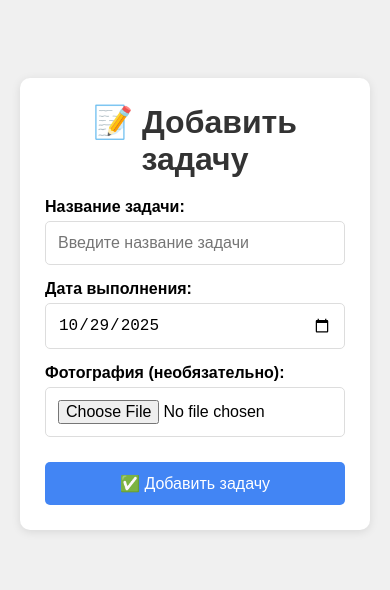
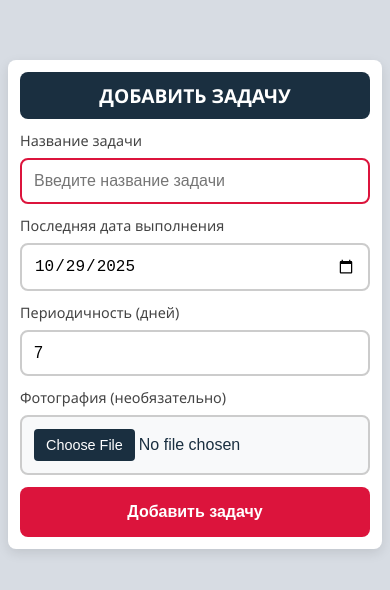
Before and after one commit to SMART-BOWLING/add_engineer, a plain HTML site: page index.html in a window 390 px wide. Shown: the part 118-708 px from the top of the page. Drawn offline with Linux system fonts and the light colour scheme.

Commit message:
Update index.html

```diff
--- a/index.html
+++ b/index.html
@@ -2,127 +2,360 @@
 <html lang="ru">
 <head>
   <meta charset="UTF-8">
-  <meta name="viewport" content="width=device-width, initial-scale=1.0">
+  <meta name="viewport" content="width=device-width, initial-scale=1.0, maximum-scale=1.0, user-scalable=no">
   <title>Добавить задачу</title>
   <style>
-    * { box-sizing: border-box; margin: 0; padding: 0; }
+    :root {
+      --light-bg: #d7dce3;
+      --dark-bg: #1a2f40;
+      --accent: #dc143c;
+      --text-dark: #1a2f40;
+      --text-light: #ffffff;
+      --input-padding: 14px;
+      --border-radius: 8px;
+    }
+    * {
+      box-sizing: border-box;
+      margin: 0;
+      padding: 0;
+      -webkit-tap-highlight-color: transparent;
+    }
+    html, body {
+      height: 100%;
+      overflow: hidden;
+    }
     body {
-      font-family: Arial, sans-serif;
-      background: #f0f0f0;
-      padding: 20px;
+      font-family: 'Segoe UI', Tahoma, sans-serif;
+      background-color: var(--light-bg);
+      color: var(--text-dark);
       display: flex;
       justify-content: center;
       align-items: center;
+      padding: 10px;
       min-height: 100vh;
+      height: 100vh;
     }
     .container {
-      background: white;
-      padding: 25px;
-      border-radius: 10px;
-      box-shadow: 0 2px 10px rgba(0,0,0,0.1);
+      background-color: var(--text-light);
+      border-radius: var(--border-radius);
+      box-shadow: 0 4px 12px rgba(0,0,0,0.1);
       width: 100%;
       max-width: 400px;
+      padding: 15px;
+      position: relative;
+      display: flex;
+      flex-direction: column;
+      max-height: 96vh;
     }
-    h1 { text-align: center; margin-bottom: 20px; color: #333; }
-    .form-group { margin-bottom: 15px; }
-    label { display: block; margin-bottom: 5px; font-weight: bold; }
-    input, button {
+    header {
+      background-color: var(--dark-bg);
+      padding: 12px;
+      border-radius: var(--border-radius);
+      text-align: center;
+      margin: 0 0 15px 0;
+      flex-shrink: 0;
+    }
+    header h1 {
+      font-size: 1.3rem;
+      color: var(--text-light);
+      font-weight: 600;
+    }
+    form {
+      display: flex;
+      flex-direction: column;
+      gap: 12px;
+      flex: 1;
+      overflow: hidden;
+    }
+    .form-content {
+      display: flex;
+      flex-direction: column;
+      gap: 12px;
+      flex: 1;
+      overflow: hidden;
+      justify-content: space-between;
+    }
+    .form-group {
+      display: flex;
+      flex-direction: column;
+      gap: 6px;
+      flex-shrink: 0;
+    }
+    label {
+      font-weight: 500;
+      font-size: 0.9rem;
+      color: #444;
+    }
+    input[type="text"],
+    input[type="date"],
+    input[type="number"],
+    input[type="file"] {
       width: 100%;
-      padding: 12px;
-      border: 1px solid #ddd;
-      border-radius: 5px;
-      font-size: 16px;
+      padding: var(--input-padding);
+      border: 2px solid #ccc;
+      border-radius: var(--border-radius);
+      font-size: 1rem;
+      outline: none;
+      transition: border-color 0.2s;
+      min-height: 44px;
+    }
+    input:focus {
+      border-color: var(--accent);
+    }
+    input[type="file"] {
+      padding: 10px;
+      background-color: #f8f9fa;
+    }
+    input[type="file"]::file-selector-button {
+      padding: 8px 12px;
+      background-color: var(--dark-bg);
+      color: white;
+      border: none;
+      border-radius: 4px;
+      font-size: 0.9rem;
+      cursor: pointer;
     }
     button {
-      background: #4285f4;
-      color: white;
+      padding: 14px;
+      background-color: var(--accent);
+      color: var(--text-light);
       border: none;
+      border-radius: var(--border-radius);
+      font-size: 1.1rem;
+      font-weight: 600;
       cursor: pointer;
-      margin-top: 10px;
+      transition: background-color 0.2s;
+      min-height: 50px;
+      flex-shrink: 0;
+      margin-top: auto;
     }
-    button:hover { background: #3367d6; }
-    button:disabled { background: #ccc; cursor: not-allowed; }
+    button:hover, button:active {
+      background-color: #b0102f;
+    }
+    button:disabled {
+      background-color: #cccccc;
+      cursor: not-allowed;
+    }
+
+    /* Стили для индикатора загрузки */
     .loader {
       display: none;
-      text-align: center;
-      padding: 20px;
+      position: fixed;
+      top: 0;
+      left: 0;
+      width: 100%;
+      height: 100%;
+      background-color: rgba(0, 0, 0, 0.7);
+      z-index: 1000;
+      justify-content: center;
+      align-items: center;
+      flex-direction: column;
     }
+
     .spinner {
-      border: 4px solid #f3f3f3;
-      border-top: 4px solid #4285f4;
-      border-radius: 50%;
       width: 40px;
       height: 40px;
+      border: 4px solid rgba(255, 255, 255, 0.3);
+      border-radius: 50%;
+      border-top: 4px solid var(--accent);
       animation: spin 1s linear infinite;
-      margin: 0 auto 10px;
     }
+
     @keyframes spin {
       0% { transform: rotate(0deg); }
       100% { transform: rotate(360deg); }
     }
-    .message {
-      margin-top: 15px;
+
+    .loader-text {
+      color: white;
+      margin-top: 12px;
+      font-size: 1rem;
+      text-align: center;
+    }
+
+    .loader-content {
+      display: flex;
+      flex-direction: column;
+      align-items: center;
+    }
+
+    /* Медиа-запросы для адаптивности */
+    @media (max-width: 480px) {
+      body {
+        padding: 8px;
+      }
+
+      .container {
+        padding: 12px;
+        max-height: 98vh;
+      }
+
+      header {
         padding: 10px;
-      border-radius: 5px;
-      text-align: center;
-      display: none;
+        margin-bottom: 12px;
       }
-    .success { background: #d4edda; color: #155724; border: 1px solid #c3e6cb; }
-    .error { background: #f8d7da; color: #721c24; border: 1px solid #f5c6cb; }
+
+      header h1 {
+        font-size: 1.2rem;
+      }
+
+      input[type="text"],
+      input[type="date"],
+      input[type="number"],
+      input[type="file"] {
+        padding: 12px;
+        font-size: 16px;
+      }
+
+      button {
+        padding: 12px;
+        font-size: 1rem;
+      }
+
+      .spinner {
+        width: 35px;
+        height: 35px;
+        border-width: 3px;
+      }
+
+      .loader-text {
+        font-size: 0.9rem;
+      }
+    }
+
+    /* Для очень маленьких экранов */
+    @media (max-width: 350px) and (max-height: 650px) {
+      header h1 {
+        font-size: 1.1rem;
+      }
+
+      input[type="text"],
+      input[type="date"],
+      input[type="number"],
+      input[type="file"] {
+        padding: 10px;
+        min-height: 40px;
+      }
+
+      button {
+        padding: 10px;
+        font-size: 0.95rem;
+        min-height: 45px;
+      }
+
+      .form-group {
+        gap: 4px;
+      }
+
+      label {
+        font-size: 0.85rem;
+      }
+    }
+
+    /* Для landscape ориентации */
+    @media (max-height: 500px) and (orientation: landscape) {
+      body {
+        align-items: flex-start;
+        padding-top: 5px;
+        padding-bottom: 5px;
+      }
+
+      .container {
+        max-height: 98vh;
+        overflow-y: auto;
+      }
+
+      header {
+        padding: 8px;
+      }
+
+      header h1 {
+        font-size: 1.1rem;
+      }
+    }
+
+    /* Для очень высоких экранов */
+    @media (min-height: 800px) {
+      .container {
+        max-height: 90vh;
+      }
+
+      form {
+        gap: 16px;
+      }
+
+      .form-group {
+        gap: 8px;
+      }
+    }
   </style>
 </head>
 <body>
   <div class="container">
-    <h1>📝 Добавить задачу</h1>
+    <header>
+      <h1>ДОБАВИТЬ ЗАДАЧУ</h1>
+    </header>
     <form id="form">
+      <div class="form-content">
         <div class="form-group">
-        <label for="taskName">Название задачи:</label>
+          <label for="taskName">Название задачи</label>
           <input type="text" id="taskName" placeholder="Введите название задачи" required>
         </div>
 
         <div class="form-group">
-        <label for="lastDate">Дата выполнения:</label>
+          <label for="lastDate">Последняя дата выполнения</label>
           <input type="date" id="lastDate" required>
         </div>
 
         <div class="form-group">
-        <label for="photo">Фотография (необязательно):</label>
+          <label for="periodicity">Периодичность (дней)</label>
+          <input type="number" id="periodicity" min="1" value="7" required>
+        </div>
+
+        <div class="form-group">
+          <label for="photo">Фотография (необязательно)</label>
           <input type="file" id="photo" accept="image/*">
         </div>
 
-      <button type="submit" id="submit-btn">✅ Добавить задачу</button>
+        <button type="submit" id="submit-btn">Добавить задачу</button>
+      </div>
     </form>
-
-    <div class="loader" id="loader">
-      <div class="spinner"></div>
-      <div>Добавление задачи...</div>
   </div>
 
-    <div id="message" class="message"></div>
+  <!-- Индикатор загрузки -->
+  <div class="loader" id="loader">
+    <div class="loader-content">
+      <div class="spinner"></div>
+      <div class="loader-text">Добавление задачи...</div>
+    </div>
   </div>
 
   <script>
-    // ЗАМЕНИ НА СВОЙ URL Google Apps Script!
-    const SCRIPT_URL = 'https://script.google.com/macros/s/AKfycbyqoWyOUNomqOb8l-fwXI-S1nndj6UnkbIxNorjrLgY-jgUfShHOB-6aHYk2OGJCJCwlA/exec';
+    // ЗАМЕНИТЕ НА ВАШ URL Google Apps Script!
+    const SCRIPT_URL = 'https://script.google.com/macros/s/AKfycbx2W8nBS0vxamGcOD8JpLxMfoN5Y_0-VkD0fULvTt0yZPKOsFiwkXdaVrdTPmRshZ6auA/exec';
 
-    document.addEventListener('DOMContentLoaded', function() {
+    // Элементы DOM
     const form = document.getElementById('form');
     const submitBtn = document.getElementById('submit-btn');
     const loader = document.getElementById('loader');
-      const messageDiv = document.getElementById('message');
 
-      // Устанавливаем сегодняшнюю дату
-      const today = new Date().toISOString().split('T')[0];
-      document.getElementById('lastDate').value = today;
+    // Функция для проверки, помещается ли форма на экране
+    function checkFormFitsScreen() {
+      const formHeight = document.querySelector('.container').offsetHeight;
+      const windowHeight = window.innerHeight;
 
-      // Функция для показа сообщений
-      function showMessage(text, isError = false) {
-        messageDiv.textContent = text;
-        messageDiv.className = isError ? 'error' : 'success';
-        messageDiv.style.display = 'block';
-        setTimeout(() => {
-          messageDiv.style.display = 'none';
-        }, 5000);
+      if (formHeight > windowHeight) {
+        // Если форма не помещается, немного уменьшаем отступы
+        document.querySelector('.container').style.padding = '10px';
+        document.querySelector('header').style.padding = '8px';
+        document.querySelector('header').style.marginBottom = '8px';
+        document.querySelectorAll('input').forEach(input => {
+          input.style.padding = '10px';
+          input.style.minHeight = '40px';
+        });
+        document.querySelector('button').style.padding = '10px';
+        document.querySelector('button').style.minHeight = '45px';
+      }
     }
 
     form.addEventListener('submit', async function(e) {
@@ -130,16 +363,17 @@
 
       const taskName = document.getElementById('taskName').value.trim();
       const lastDate = document.getElementById('lastDate').value;
+      const periodicity = document.getElementById('periodicity').value;
       const fileInput = document.getElementById('photo');
 
-        if (!taskName || !lastDate) {
-          showMessage('Заполните название задачи и дату выполнения.', true);
+      if (!taskName || !lastDate || !periodicity) {
+        alert('Заполните все обязательные поля.');
         return;
       }
 
+      // Блокируем кнопку и показываем индикатор загрузки
       submitBtn.disabled = true;
-        loader.style.display = 'block';
-        messageDiv.style.display = 'none';
+      loader.style.display = 'flex';
 
       try {
         // Преобразуем дату в формат DD.MM.YYYY
@@ -149,7 +383,8 @@
         // Подготавливаем данные для отправки
         const formData = {
           taskName: taskName,
-            lastDate: formattedDate // Используем отформатированную дату
+          lastDate: formattedDate,
+          periodicity: periodicity
         };
 
         // Если есть фото, добавляем его данные
@@ -160,8 +395,6 @@
           formData.mimeType = file.type;
           formData.fileName = file.name;
         }
-
-          console.log('Отправка данных:', formData);
 
         // Отправка с mode: 'no-cors' и параметром nocache
         const response = await fetch(SCRIPT_URL + '?nocache=' + Date.now(), {
@@ -177,19 +410,21 @@
         console.log('Запрос отправлен (no-cors mode)');
 
         // Показываем успешное сообщение (мы не можем проверить ответ при no-cors)
-          showMessage('✅ Задача успешно добавлена!');
-          form.reset();
-          // Устанавливаем сегодняшнюю дату снова
+        alert('✅ Задача успешно добавлена!');
+        document.getElementById('form').reset();
+        // Устанавливаем сегодняшнюю дату снова и периодичность по умолчанию
+        const today = new Date().toISOString().split('T')[0];
         document.getElementById('lastDate').value = today;
+        document.getElementById('periodicity').value = '7';
 
       } catch (error) {
         console.error('Ошибка:', error);
-          showMessage('❌ Ошибка при отправке: ' + error.message, true);
+        alert('❌ Произошла ошибка при добавлении задачи.');
       } finally {
+        // Скрываем индикатор загрузки
         loader.style.display = 'none';
         submitBtn.disabled = false;
       }
-      });
     });
 
     // Функция для чтения файла как base64
@@ -205,6 +440,18 @@
         reader.readAsDataURL(file);
       });
     }
+
+    // Улучшение UX: фокус на первом поле при загрузке
+    window.addEventListener('DOMContentLoaded', () => {
+      const today = new Date().toISOString().split('T')[0];
+      document.getElementById('lastDate').value = today;
+      document.getElementById('taskName').focus();
+      // Проверяем, помещается ли форма на экране
+      setTimeout(checkFormFitsScreen, 100);
+    });
+
+    // Также проверяем при изменении размера окна
+    window.addEventListener('resize', checkFormFitsScreen);
   </script>
 </body>
 </html>
```
Lines whose indentation alone changed are shown as unchanged.
